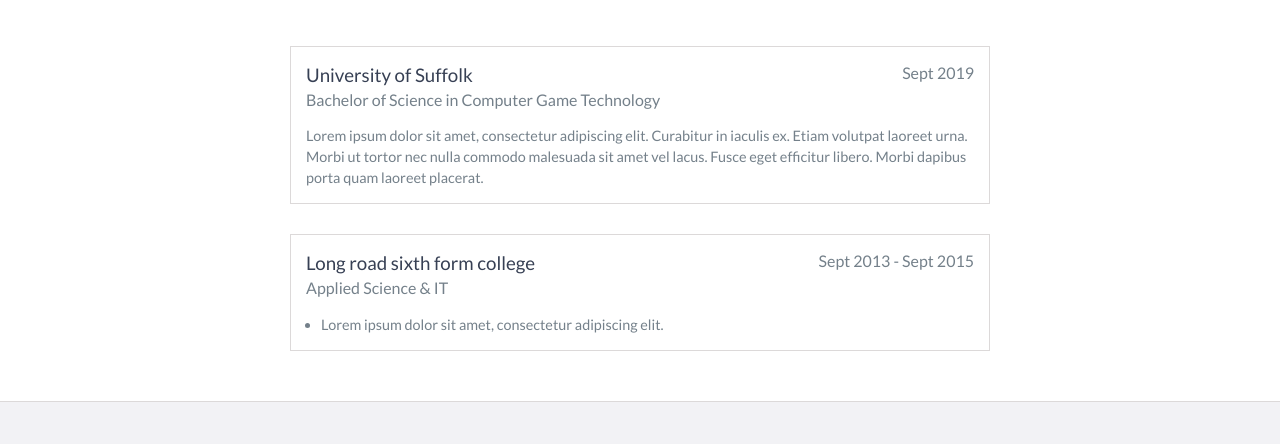
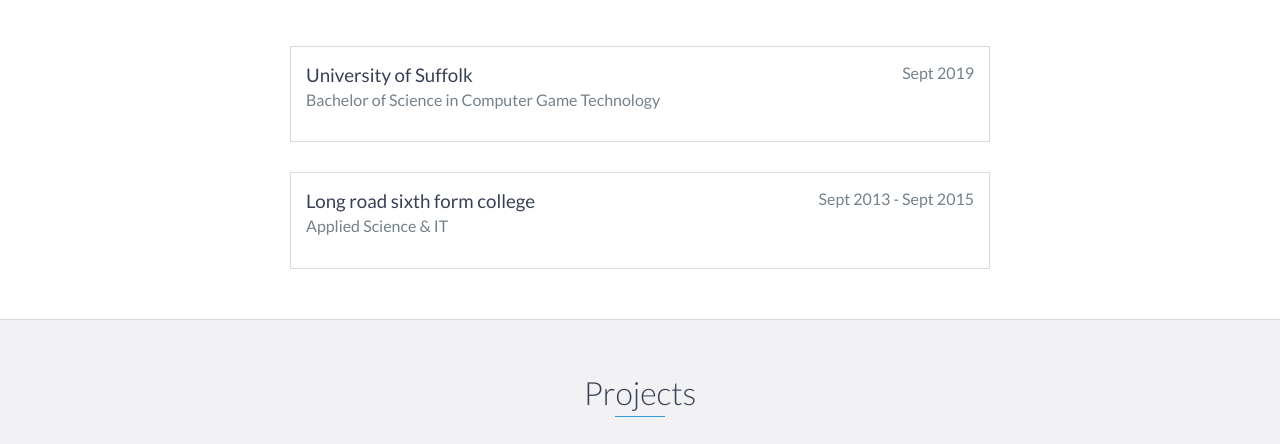
Before and after one commit to DominicTalbot/DevDominic, a plain HTML site: page index.html in a window 1280 px wide. Shown: the part 1800-2244 px from the top of the page. Drawn offline with nearby package versions, Linux system fonts and the light colour scheme.

Commit message:
Remove placeholder text from education section in index.html

```diff
--- a/index.html
+++ b/index.html
@@ -116,9 +116,6 @@
             <h3>University of Suffolk</h3>
             <span class="education-date">Sept 2019</span>
             <h4>Bachelor of Science in Computer Game Technology</h4>
-            <p>
-                Lorem ipsum dolor sit amet, consectetur adipiscing elit. Curabitur in iaculis ex. Etiam volutpat laoreet urna. Morbi ut tortor nec nulla commodo malesuada sit amet vel lacus. Fusce eget efficitur libero. Morbi dapibus porta quam laoreet placerat.
-            </p>
         </div>
         <!-- End .education-block -->
 
@@ -126,11 +123,6 @@
             <h3>Long road sixth form college</h3>
             <span class="education-date">Sept 2013 - Sept 2015</span>
             <h4>Applied Science & IT</h4>
-            <ul>
-                <li>
-                    Lorem ipsum dolor sit amet, consectetur adipiscing elit.
-                </li>
-            </ul>
         </div>
         <!-- End .education-block -->
     </div>
```
